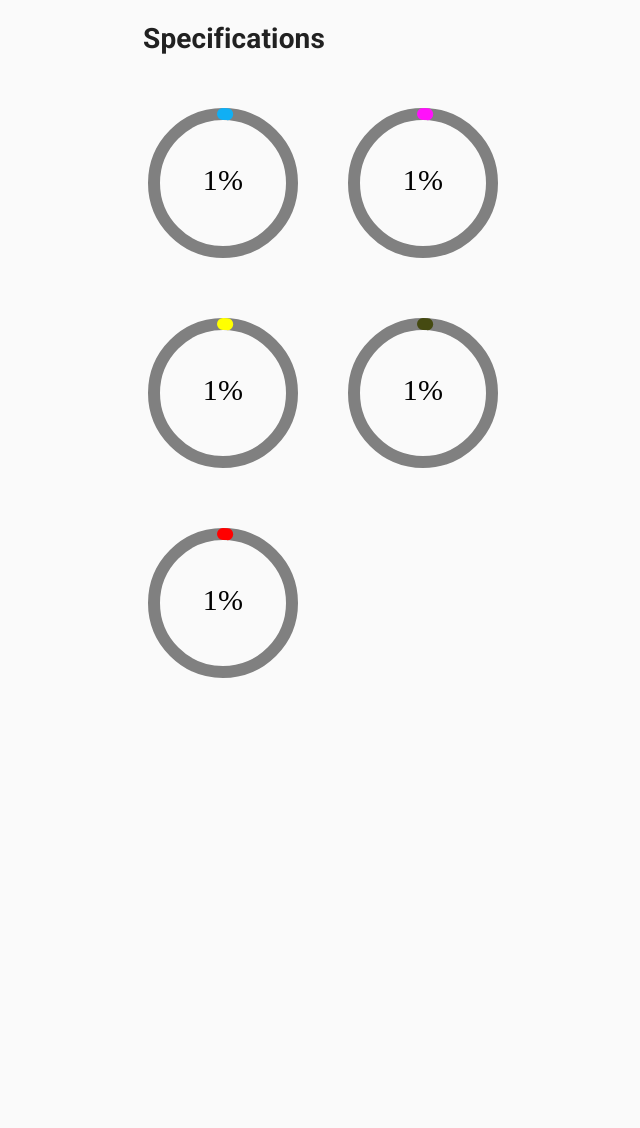
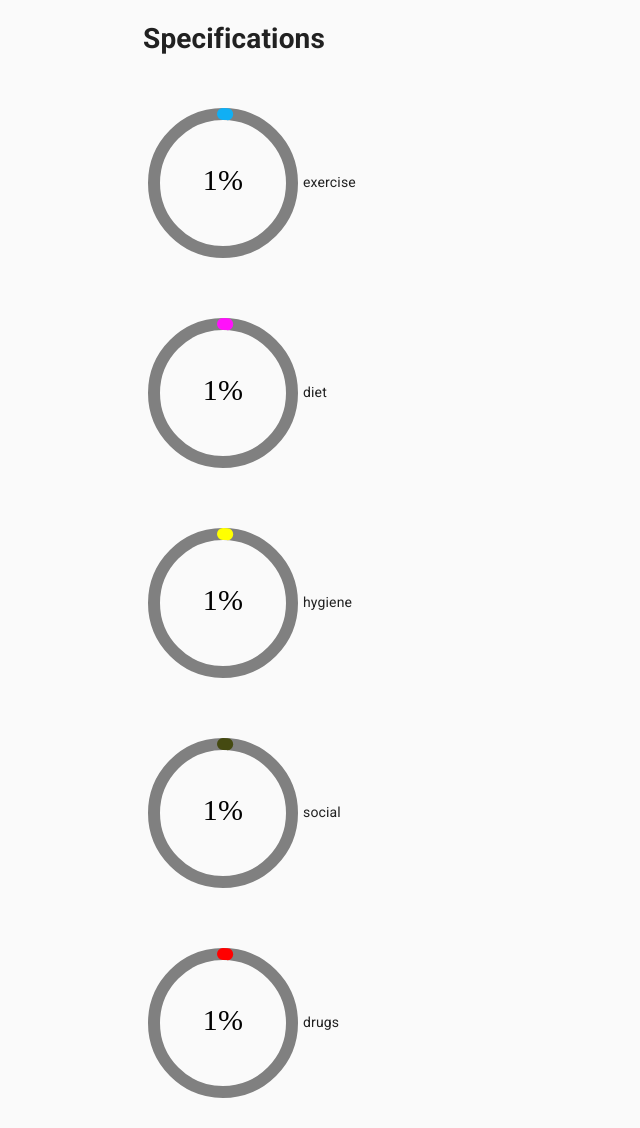
Before and after one commit to lifegpa-bw/lifegpa-frontend, a React (Create React App) app: page / in a window 1280 px wide. Shown: the whole page, without its empty margins (317-957 px from the left). Before the commit the page ends 800 px from the top, so only its background shows below. Built offline with nearby package versions, Linux system fonts and the light colour scheme.

Commit message:
add label for specifications progress bar / Specifications.jsx / index.css

```diff
--- a/src/pages/Specifications.jsx
+++ b/src/pages/Specifications.jsx
@@ -1,19 +1,18 @@
 
 import React from "react";
 import ReactDOM from "react-dom";
-
 import { CircularProgressbar, CircularProgressbarWithChildren, buildStyles } from 'react-circular-progressbar';
 import 'react-circular-progressbar/dist/styles.css';
 
-// import "./styles.css";
 import { specifications, testData } from "../testData"
 
 function Specifications() {
-  // console.log(">>>:", {testData.categories[0].color})
+
   return (
     <div className="wrapper">
       <h1>Specifications</h1>
       <div className="specifications">
+        <div>
            <CircularProgressbar
        className="progressBar"
           value={specifications.exercise}
@@ -24,6 +23,9 @@ function Specifications() {
             trailColor: "grey"
           })}
         />
+        {testData.categories[0].description}
+        </div>
+        <div>
         <CircularProgressbar
        className="progressBar"
           value={specifications.diet}
@@ -34,6 +36,9 @@ function Specifications() {
             trailColor: "grey"
           })}
         />
+         {testData.categories[1].description}
+        </div>
+        <div>
         <CircularProgressbar
        className="progressBar"
           value={specifications.hygiene}
@@ -44,6 +49,9 @@ function Specifications() {
             trailColor: "grey"
           })}
         />
+         {testData.categories[2].description}
+        </div>
+        <div>
         <CircularProgressbar
        className="progressBar"
           value={specifications.social}
@@ -54,6 +62,9 @@ function Specifications() {
             trailColor: "grey"
           })}
         />
+         {testData.categories[3].description}
+        </div>
+        <div>
        <CircularProgressbar
        className="progressBar"
           value={specifications.drugs}
@@ -64,6 +75,8 @@ function Specifications() {
             trailColor: "grey"
           })}
         />
+         {testData.categories[4].description}
+        </div>
   </div>
   </div>
   )
```
